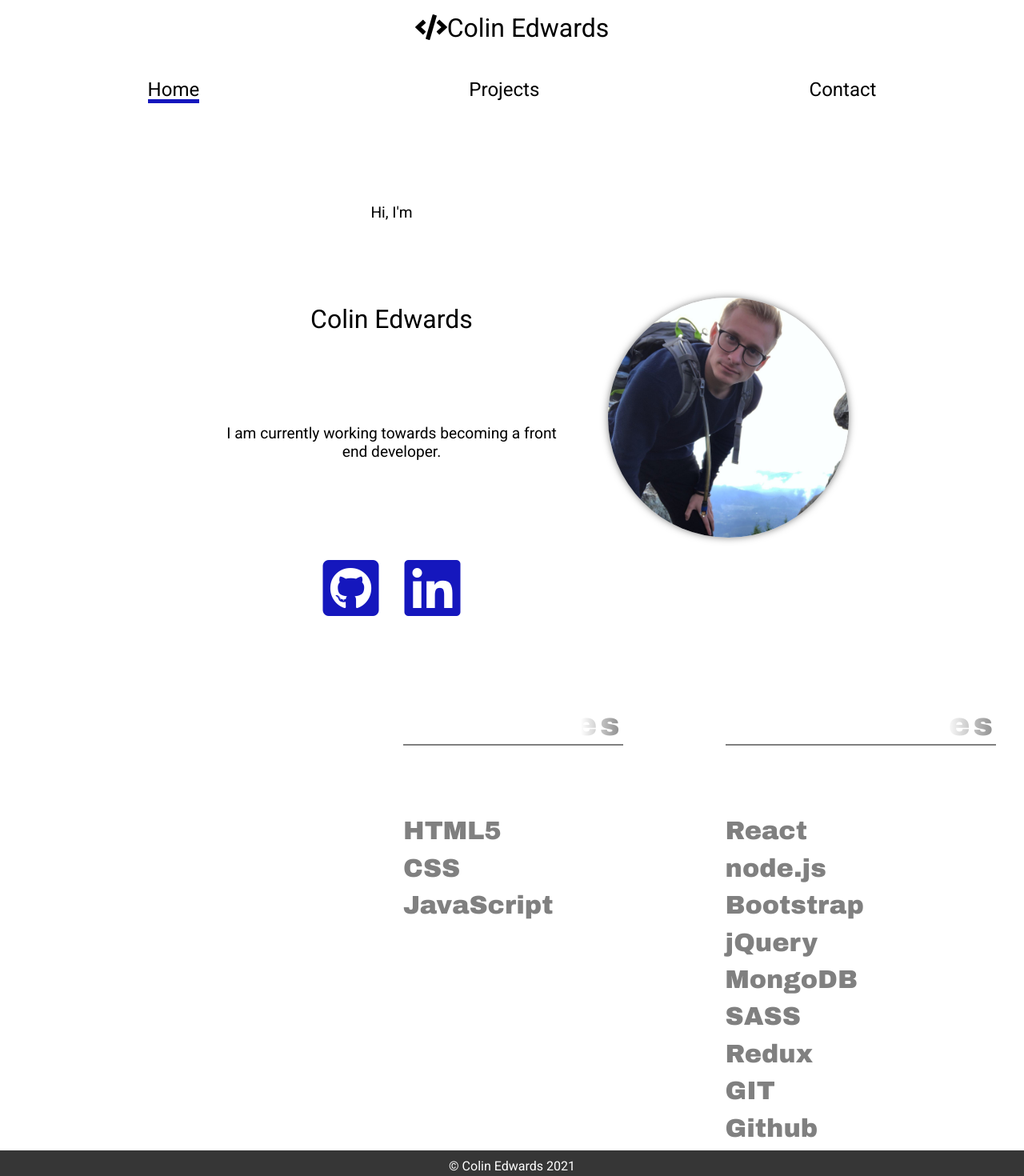
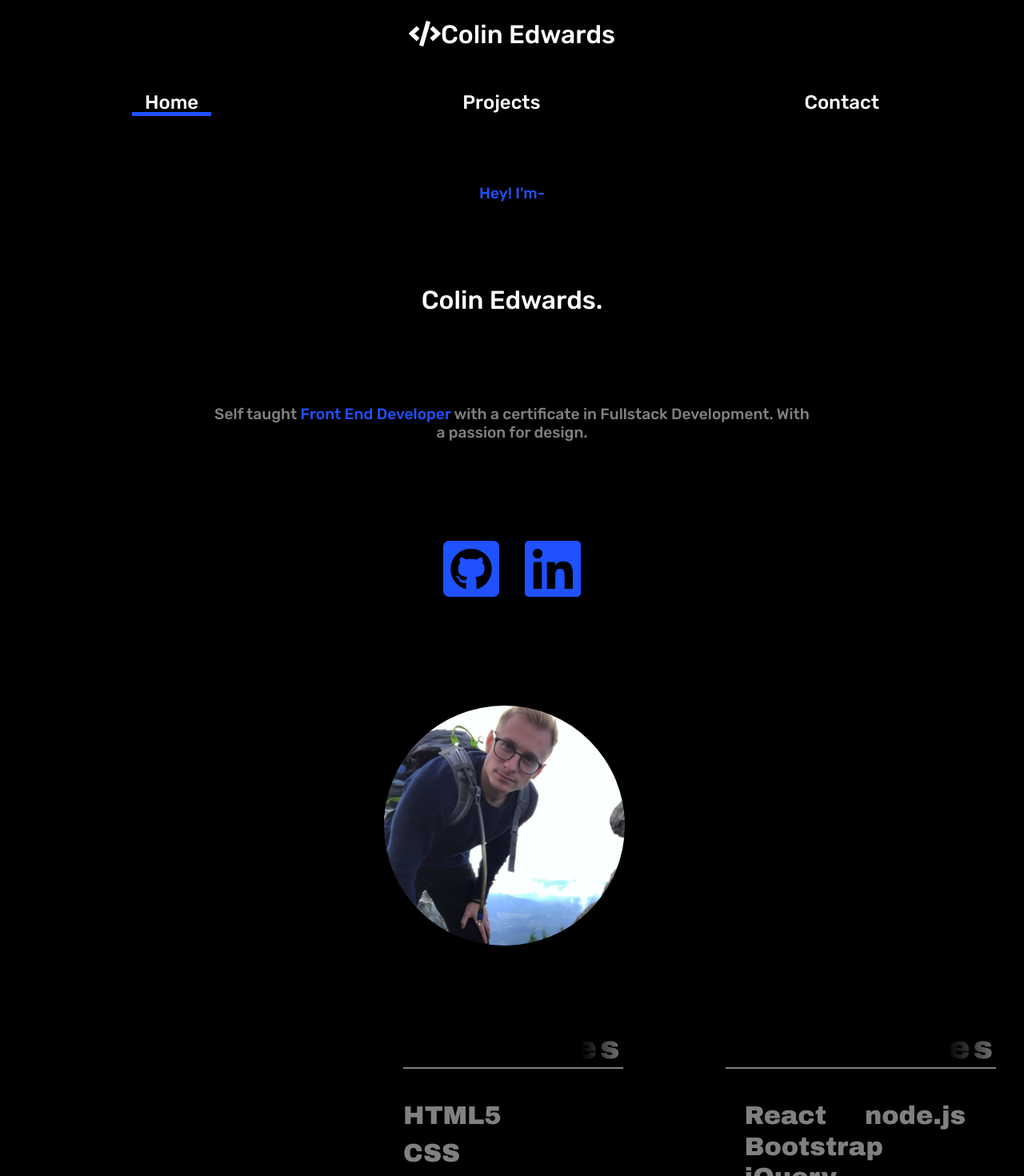
Before and after one commit to ColinJhEdwards/react-portfolio, a React (Create React App) app: page / in a window 1280 px wide. Shown: the top 1470 px of the page at 80% size. Built offline with nearby package versions, Linux system fonts and the light colour scheme.

Commit message:
once again changed the color scheme to a dark mode look with blue emphasis

```diff
--- a/public/index.html
+++ b/public/index.html
@@ -33,29 +33,17 @@
       href="https://fonts.googleapis.com/css2?family=Archivo+Black&display=swap"
       rel="stylesheet"
     />
-    <!--
-      Notice the use of %PUBLIC_URL% in the tags above.
-      It will be replaced with the URL of the `public` folder during the build.
-      Only files inside the `public` folder can be referenced from the HTML.
+    <link rel="preconnect" href="https://fonts.googleapis.com" />
+    <link rel="preconnect" href="https://fonts.gstatic.com" crossorigin />
+    <link
+      href="https://fonts.googleapis.com/css2?family=Rubik:wght@500&display=swap"
+      rel="stylesheet"
+    />
 
-      Unlike "/favicon.ico" or "favicon.ico", "%PUBLIC_URL%/favicon.ico" will
-      work correctly both with client-side routing and a non-root public URL.
-      Learn how to configure a non-root public URL by running `npm run build`.
-    -->
     <title>Colin Edwards | Front End Developer Portfolio</title>
   </head>
   <body>
     <noscript>You need to enable JavaScript to run this app.</noscript>
     <div id="root"></div>
-    <!--
-      This HTML file is a template.
-      If you open it directly in the browser, you will see an empty page.
-
-      You can add webfonts, meta tags, or analytics to this file.
-      The build step will place the bundled scripts into the <body> tag.
-
-      To begin the development, run `npm start` or `yarn start`.
-      To create a production bundle, use `npm run build` or `yarn build`.
-    -->
   </body>
 </html>
--- a/src/components/Footer.js
+++ b/src/components/Footer.js
@@ -11,7 +11,8 @@ const Footer = () => {
 
 const StyledDiv = styled.footer`
   min-height: 5vh;
-  background: #363636;
+  background: black;
+  border-top: #474040 solid 1px;
   color: white;
   display: flex;
   flex-direction: column;
--- a/src/components/GlobalStyles.js
+++ b/src/components/GlobalStyles.js
@@ -8,9 +8,9 @@ const GlobalStyle = createGlobalStyle`
 }
 
 body{
-    background: white;
-    font-family: "Roboto", sans-serif;
-    color: black;
+    background: #000000;
+    font-family: 'Rubik', sans-serif;
+    color: white;
 }
 
 a{
--- a/src/components/MeSvg.js
+++ b/src/components/MeSvg.js
@@ -37,7 +37,6 @@ const MeSvg = () => {
 const StyledDiv = styled.div`
   width: 25rem;
   height: 80%;
-
   display: flex;
   justify-content: space-around;
   font-family: "Archivo Black", sans-serif;
@@ -53,7 +52,7 @@ const StyledDiv = styled.div`
     h1 {
       letter-spacing: 4px;
       overflow: hidden;
-      background: linear-gradient(90deg, white, black, white);
+      background: linear-gradient(90deg, black, white, black);
       background-repeat: no-repeat;
       background-size: 80%;
       background-clip: text;
@@ -66,7 +65,14 @@ const StyledDiv = styled.div`
   .languages,
   .tech1 {
     color: gray;
-    margin-top: 3rem;
+    margin-top: 0rem;
+  }
+  .tech1 {
+    display: flex;
+    flex-wrap: wrap;
+    h2 {
+      margin: 0rem 1.5rem;
+    }
   }
 
   @keyframes animate {
--- a/src/components/Nav.js
+++ b/src/components/Nav.js
@@ -54,13 +54,16 @@ const StyledNav = styled.div`
   justify-content: space-between;
   align-items: center;
   padding: 1rem 10rem;
-  background: white;
+  background: black;
   a {
-    color: black;
+    color: white;
     text-decoration: none;
+    background: black;
+    padding: 0.5rem 1rem;
+    border-radius: 15px;
     transition: ease all 0.5s;
     &:hover {
-      color: #1517bd;
+      background: #1f51ff;
     }
   }
   ul {
@@ -108,7 +111,7 @@ const StyledNav = styled.div`
 
 const Line = styled(motion.div)`
   height: 0.3rem;
-  background: #1517bd;
+  background: #1f51ff;
   width: 0;
   position: absolute;
   bottom: 4%;
--- a/src/components/ProjectCard.js
+++ b/src/components/ProjectCard.js
@@ -45,7 +45,7 @@ const StyledDiv = styled(motion.div)`
   border-radius: 10px;
   transition: all ease 0.5s;
   width: 426px;
-  height: 180px;
+  height: 200px;
   margin: 4rem 2rem;
   display: flex;
   flex-direction: column;
@@ -54,7 +54,7 @@ const StyledDiv = styled(motion.div)`
   background: white;
   &:hover {
     box-shadow: 0px 0px 30px rgb(0, 0, 0, 0.7);
-    color: #1517bd;
+    color: #1f51ff;
   }
   h2 {
     font-size: 1.5rem;
--- a/src/pages/Contact.js
+++ b/src/pages/Contact.js
@@ -23,7 +23,7 @@ const Contact = () => {
     >
       <StyledTitle>
         <h2>Let's Connect</h2>
-        <hr width="60%" color="black" />
+        <hr width="60%" color="gray" />
       </StyledTitle>
       <StyledContact>
         <div className="image">
@@ -96,10 +96,10 @@ const StyledContact = styled(motion.div)`
   .icon,
   i {
     margin-right: 1rem;
-    color: black;
+    color: gray;
   }
   a {
-    color: #1517bd;
+    color: #1f51ff;
   }
   .image {
     img {
--- a/src/pages/Home.js
+++ b/src/pages/Home.js
@@ -16,14 +16,17 @@ const Home = () => {
       >
         <div className="aboutMe">
           <Hide>
-            <motion.h2 variants={slider}>Hi, I'm</motion.h2>
+            <motion.h2 variants={slider}>
+              <span>Hey! I'm-</span>
+            </motion.h2>
           </Hide>
           <Hide>
-            <motion.h1 variants={slider}>Colin Edwards</motion.h1>
+            <motion.h1 variants={slider}>Colin Edwards.</motion.h1>
           </Hide>
           <Hide>
             <motion.h2 variants={slider} id="desc">
-              I am currently working towards becoming a front end developer.
+              Self taught <span>Front End Developer</span> with a certificate in
+              Fullstack Development. With a passion for design.
             </motion.h2>
           </Hide>
           <Hide>
@@ -40,7 +43,7 @@ const Home = () => {
             </motion.div>
           </Hide>
         </div>
-        <motion.div className="me">
+        <motion.div className="me" variants={fade}>
           <img src={colin} alt="colin" />
         </motion.div>
       </StyledDiv>
@@ -61,23 +64,34 @@ const StyledDiv = styled(motion.div)`
   flex-wrap: wrap;
   position: relative;
   overflow: hidden;
+  width: 90%;
+  margin: auto;
   .aboutMe {
     min-height: 80vh;
     display: flex;
     flex-direction: column;
     justify-content: space-around;
+    width: 60rem;
     h2,
     h1 {
       width: 100%;
     }
+    h1 {
+      font-size: 8rem;
+      color: white;
+    }
     #desc {
       width: 80%;
+      color: gray;
+    }
+    span {
+      color: #1f51ff;
     }
     a {
-      color: #1517bd;
+      color: #1f51ff;
       transition: all ease 0.5s;
       &:hover {
-        color: black;
+        color: gray;
       }
     }
     i {
@@ -86,6 +100,8 @@ const StyledDiv = styled(motion.div)`
     }
   }
   .me {
+    width: 20rem;
+    margin: 4rem 0rem;
     img {
       height: 300px;
       border-radius: 360px;
--- a/src/pages/Projects.js
+++ b/src/pages/Projects.js
@@ -18,7 +18,7 @@ const Projects = () => {
       >
         <div className="title">
           <h2>Projects</h2>
-          <hr width="60%" color="black" />
+          <hr width="60%" color="gray" />
         </div>
         <motion.div className="projects">
           {data.map((project) => (
```
